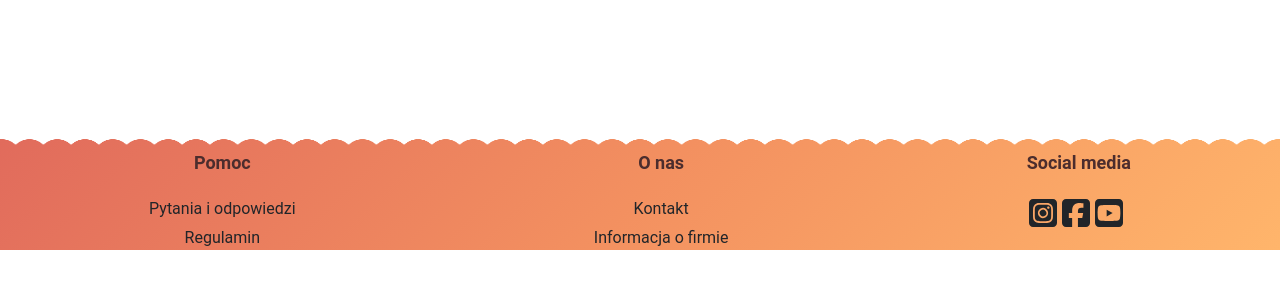
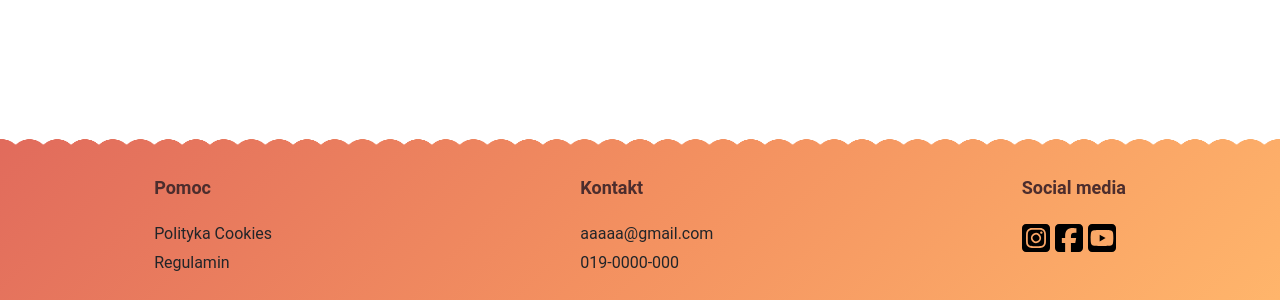
Before and after one commit to wwoj/aniaballoons, a React (Create React App) app: page /#/contact in a window 1280 px wide. Shown: the part 1008-1308 px from the top of the page. Before the commit the page ends 1258 px from the top, so only its background shows below. Built offline with nearby package versions, Linux system fonts and the light colour scheme.

Commit message:
Footer update

```diff
--- a/src/Components/footer.js
+++ b/src/Components/footer.js
@@ -9,29 +9,28 @@ import "../Styles/footer.scss";
 
 const Footer = () => {
     return (
-
         <footer className="box two good">
             <ul className="inner-footer">
                 <li>
                     <ul>
                         <li className="column-head">Pomoc</li>
-                        <li>Pytania i odpowiedzi</li>
+                        <li>Polityka Cookies</li>
                         <li>Regulamin</li>
                     </ul>
                 </li>
                 <li>
                     <ul>
-                        <li className="column-head">O nas</li>
-                        <li>Kontakt</li>
-                        <li>Informacja o firmie</li>
+                        <li className="column-head">Kontakt</li>
+                        <li>aaaaa@gmail.com</li>
+                        <li>019-0000-000</li>
                     </ul>
                 </li>
                 <li>
                     <ul>
                         <li className="column-head">Social media</li>
-                        <li><span><FontAwesomeIcon icon={faInstagramSquare} size="2x" /></span>
-                            <span><FontAwesomeIcon icon={faFacebookSquare} size="2x" /></span>
-                            <span><FontAwesomeIcon icon={faYoutubeSquare} size="2x" /></span></li>
+                        <li><span><a href="https://www.instagram.com"><FontAwesomeIcon icon={faInstagramSquare} size="2x" /></a></span>
+                            <span><a href='https://www.facebook.com>'><FontAwesomeIcon icon={faFacebookSquare} size="2x" /></a></span>
+                            <span><a href="https://www.youtube.com"><FontAwesomeIcon icon={faYoutubeSquare} size="2x" /></a></span></li>
 
                     </ul>
                 </li>
--- a/src/Styles/footer.scss
+++ b/src/Styles/footer.scss
@@ -1,4 +1,5 @@
 
+@import "variables.scss";
 
 
 
@@ -14,9 +15,11 @@ footer {
     list-style-type: none;
 
     .inner-footer {
+        text-align: initial;
         display: flex;
         justify-content: space-around;
         list-style-type: none;
+        padding: 25px 0 25px 0;
         padding-left: 0;
         margin-bottom: 0;
 
@@ -35,7 +38,7 @@ footer {
     color: #4c2d2d;
     background: none;
 
-    padding-top: 0;
+    padding-top: 10px;
     padding-bottom: 15px;
     font-weight: 700;
 
@@ -53,14 +56,27 @@ ul {
 
 .box {
     margin-bottom: 10px;
-    background: linear-gradient(135deg, #e16b5c, #f39060, #ffb56b);
+    background: linear-gradient(135deg, $color1, $color2, $color3);
 }
 
 .two.good {
     -webkit-mask: linear-gradient(red 0 0) bottom/100% calc(100% - 15px) no-repeat,
         radial-gradient(circle farthest-side, #000 98%, #0000) top/calc(1.85 * 15px) 40px repeat-x;
+
 }
+
 
 span {
     margin-right: 5px;
+
+
 }
+
+a:hover {
+    background-color: linear-gradient(135deg, rgb(245, 255, 158), rgb(208, 255, 132), rgb(141, 246, 253)) !important;
+}
+
+a{
+    text-decoration: none;
+    color: $text-color;
+}
--- a/src/Styles/home.scss
+++ b/src/Styles/home.scss
@@ -16,7 +16,15 @@
 .home-img-container{
     height: 400px;
     overflow: hidden;
+    --mask:
+  linear-gradient(#000 0 0) center/100% calc(100% - 40px) no-repeat,
+  radial-gradient(circle farthest-side,#000 98%,#0000) top/37.00px 40px repeat-x,
+  radial-gradient(circle farthest-side,#000 98%,#0000) bottom/37.00px 40px repeat-x;
+-webkit-mask: var(--mask);
+        mask: var(--mask);
 }
+
+
 
 .home-text{
     font-size: 1.3rem;
--- a/src/Styles/navbar.scss
+++ b/src/Styles/navbar.scss
@@ -8,6 +8,7 @@
     }
 }
 ul{
+    margin-top: 5px;
     padding: 0;
 }
 .navbar-container{
--- a/src/Styles/variables.scss
+++ b/src/Styles/variables.scss
@@ -0,0 +1,5 @@
+$color1: #e16b5c;
+$color2: #f39060;
+$color3: #ffb56b;
+
+$text-color: black;
```
